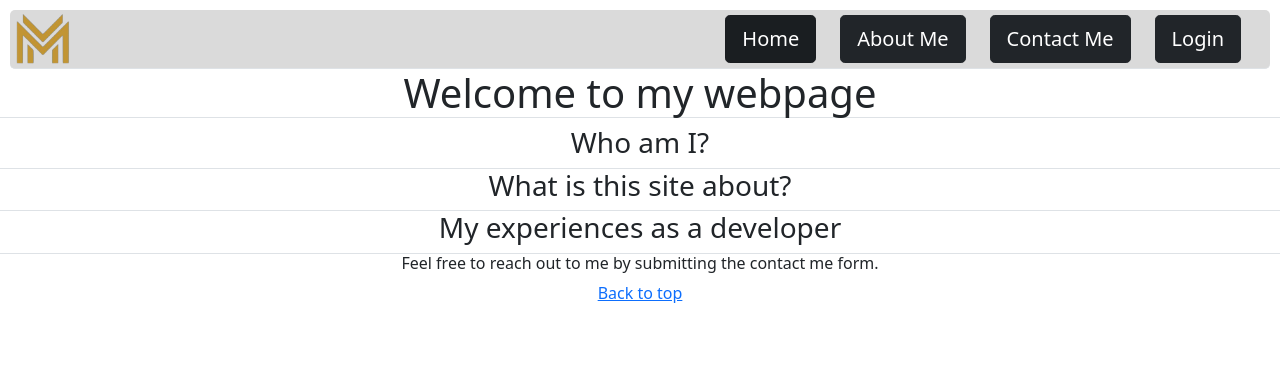
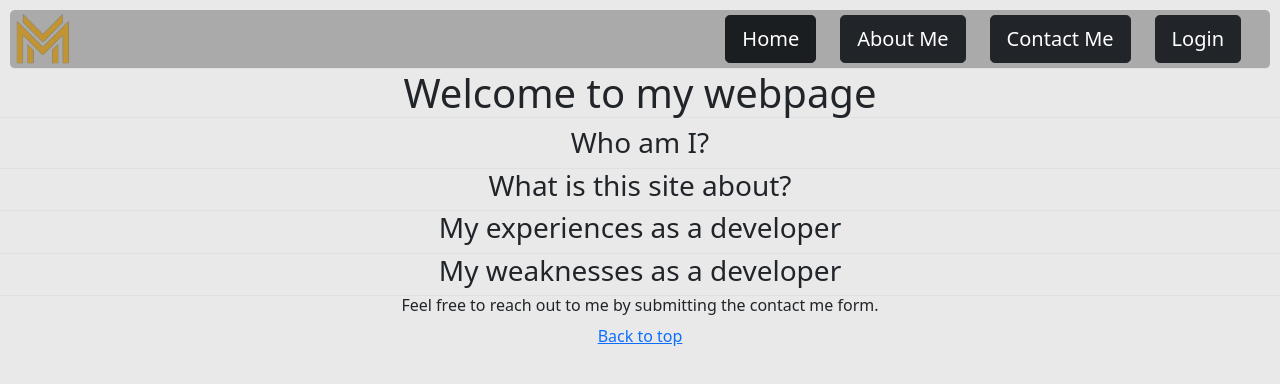
Before and after one commit to Momot1/markmomot, a React (Create React App) app in the folder client/: page / in a window 1280 px wide. Shown: the top 384 px of the page. Built offline with nearby package versions, Linux system fonts and the light colour scheme; no server answers.

Commit message:
Changed background color

```diff
--- a/client/public/index.html
+++ b/client/public/index.html
@@ -29,7 +29,7 @@
     <script src="https://cdn.jsdelivr.net/npm/popper.js@1.12.9/dist/umd/popper.min.js" integrity="sha384-ApNbgh9B+Y1QKtv3Rn7W3mgPxhU9K/ScQsAP7hUibX39j7fakFPskvXusvfa0b4Q" crossorigin="anonymous"></script>
     <script src="https://cdn.jsdelivr.net/npm/bootstrap@4.0.0/dist/js/bootstrap.min.js" integrity="sha384-JZR6Spejh4U02d8jOt6vLEHfe/JQGiRRSQQxSfFWpi1MquVdAyjUar5+76PVCmYl" crossorigin="anonymous"></script>    <title>React App</title>
   </head>
-  <body>
+  <body style="background-color: rgb(233, 233, 233);">
     <noscript>You need to enable JavaScript to run this app.</noscript>
     <div id="root"></div>
     <!--
--- a/client/src/components/Home.js
+++ b/client/src/components/Home.js
@@ -11,6 +11,9 @@ function Home(){
            <div className="border-bottom">
                <h3>My experiences as a developer</h3>
            </div>
+           <div className="border-bottom">
+               <h3>My weaknesses as a developer</h3>
+           </div>
            <footer>
                 <h6>Feel free to reach out to me by submitting the contact me form.</h6>
 
--- a/client/src/components/css/nav.css
+++ b/client/src/components/css/nav.css
@@ -1,5 +1,5 @@
 nav{
-    background-color: rgb(218, 218, 218);
+    background-color: rgb(170, 170, 170);
     margin: 10px;
     padding: 5px;
     border-radius: 5px;
```
